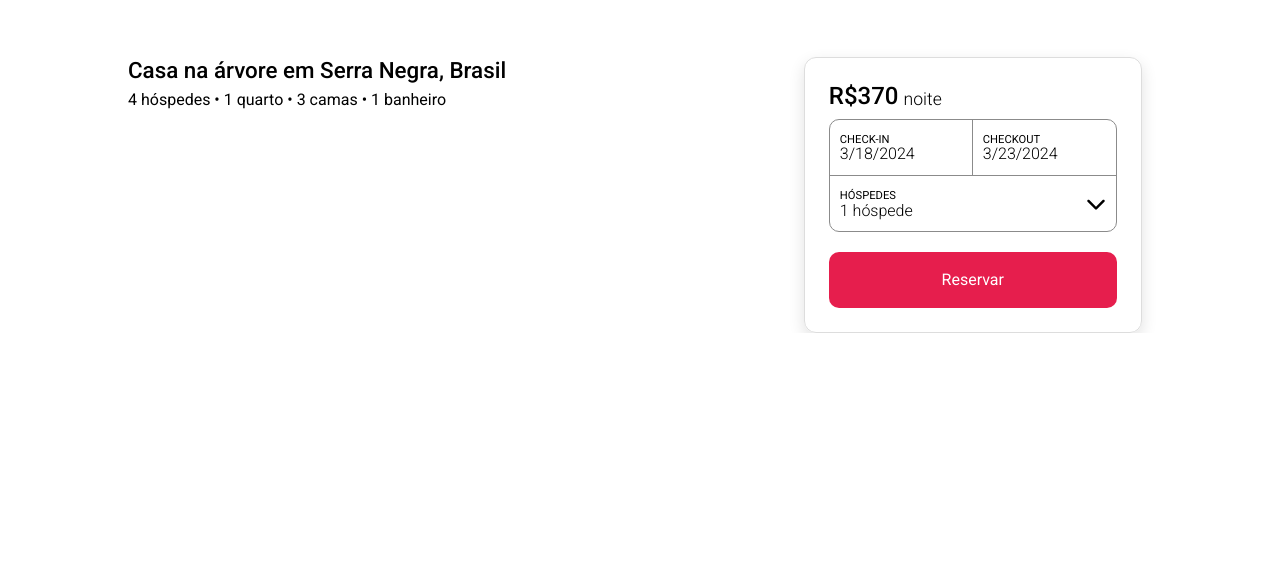
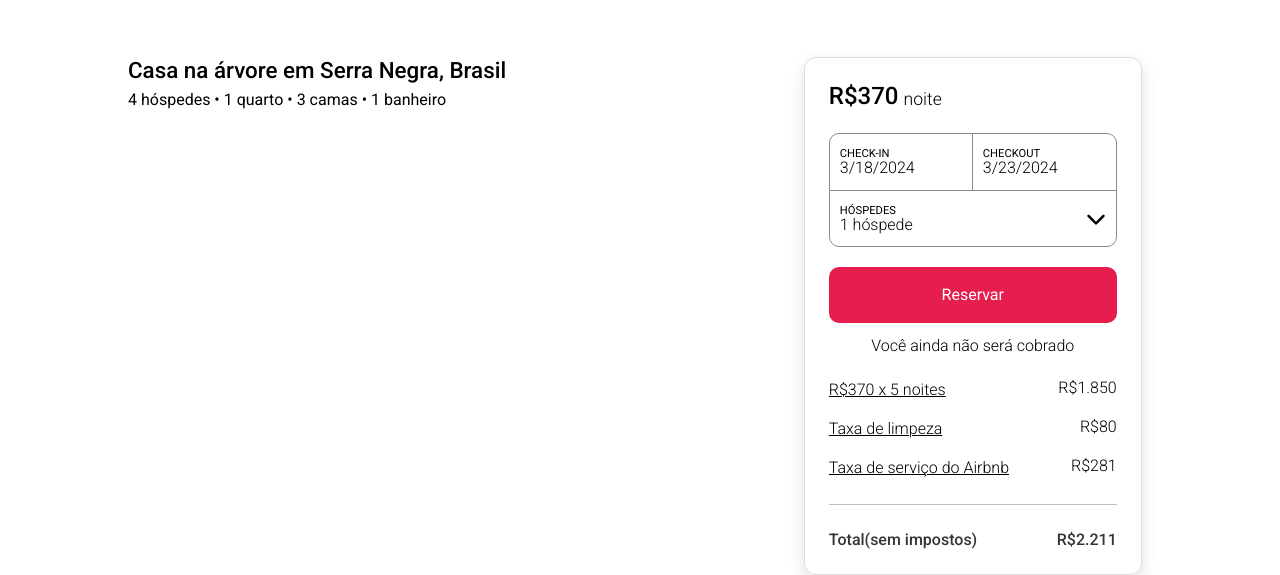
Before and after one commit to Projeto-Dev-Aula/airbnb-page-clone, a plain HTML site: page index.html in a window 1280 px wide. Shown: the part 562-1137 px from the top of the page. Before the commit the page ends 895 px from the top, so only its background shows below. Drawn offline with Linux system fonts and the light colour scheme.

Commit message:
finalizando o menu de informações da direita da main

```diff
--- a/assets/css/styles.css
+++ b/assets/css/styles.css
@@ -225,7 +225,7 @@ main .main-info .main-info-right .main-info-right-price{
 main .main-info .main-info-right{
   border: 1px solid rgb(221, 221, 221);
   box-shadow: rgba(0, 0, 0, 0.12) 0px 6px 16px;
-  padding: 24px;
+  padding: 24px 24px 0 24px;
   border-radius: 12px;
 }
 main .main-info .main-info-right .main-info-right-price h3{
@@ -241,6 +241,7 @@ main .main-info .main-info-right .main-info-right-info{
   grid-template-rows: 50% 50%;
   border: 1px solid rgb(139, 139, 139);
   border-radius: 10px;
+  margin-top: 5%;
 }
 main .main-info .main-info-right .main-info-right-info-top-left{
   border-right: 1px solid rgb(139, 139, 139);
@@ -277,3 +278,36 @@ main .main-info .main-info-right .main-info-right-btn{
   margin-top: 20px;
   border-radius: 10px;
 }
+main .main-info .main-info-right .main-info-right-charge{
+  text-align: center;
+  margin: 15px 0 20px 0;
+}
+main .main-info .main-info-right .main-info-right-information{
+  display: flex;
+  flex-direction: column;
+}
+main .main-info .main-info-right .main-info-right-information::after{
+  content: "";
+  background-color: #c1c1c1;
+  width: 100%;
+  height: 1px;
+  margin-top: 13px;
+}
+main .main-info .main-info-right .main-info-right-information-txt{
+  display: flex;
+  flex-direction: row;
+  width: 100%;
+  justify-content: space-between;
+  margin: 6px 0 6px 0;
+}
+main .main-info .main-info-right .main-info-right-information-txt h6{
+  font-weight: 300;
+  text-decoration: underline;
+  text-decoration-thickness: 1px;
+}
+main .main-info .main-info-right .main-info-right-totalcharge{
+  display: flex;
+  justify-content: space-between;
+  margin: 25px 0 16px 0;
+  color: #353535;
+}
--- a/index.html
+++ b/index.html
@@ -184,6 +184,27 @@
             </div>
           </div>
           <a href="#" class="main-info-right-btn">Reservar</a>
+          <div class="main-info-right-charge">
+            <p>Você ainda não será cobrado</p>
+          </div>
+          <div class="main-info-right-information">
+            <div class="main-info-right-information-txt">
+              <h6>R$370 x 5 noites</h6>
+              <p>R$1.850</p>
+            </div>
+            <div class="main-info-right-information-txt">
+              <h6>Taxa de limpeza</h6>
+              <p>R$80</p>
+            </div>
+            <div class="main-info-right-information-txt">
+              <h6>Taxa de serviço do Airbnb</h6>
+              <p>R$281</p>
+            </div>
+          </div>
+          <div class="main-info-right-totalcharge">
+            <h6>Total(sem impostos)</h6>
+            <h6>R$2.211</h6>
+          </div>
           <div class="">
         </div>
       </div>
```
